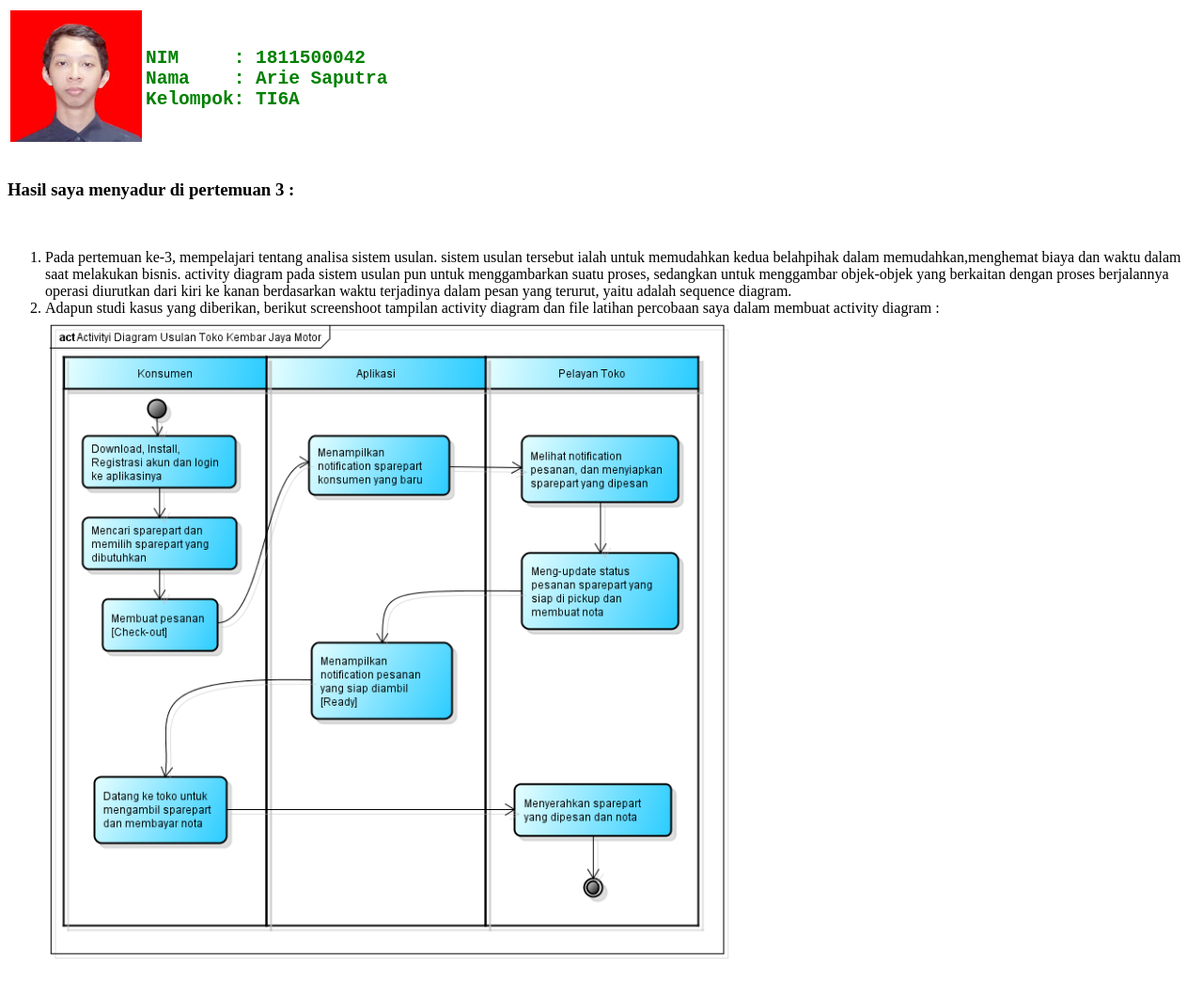
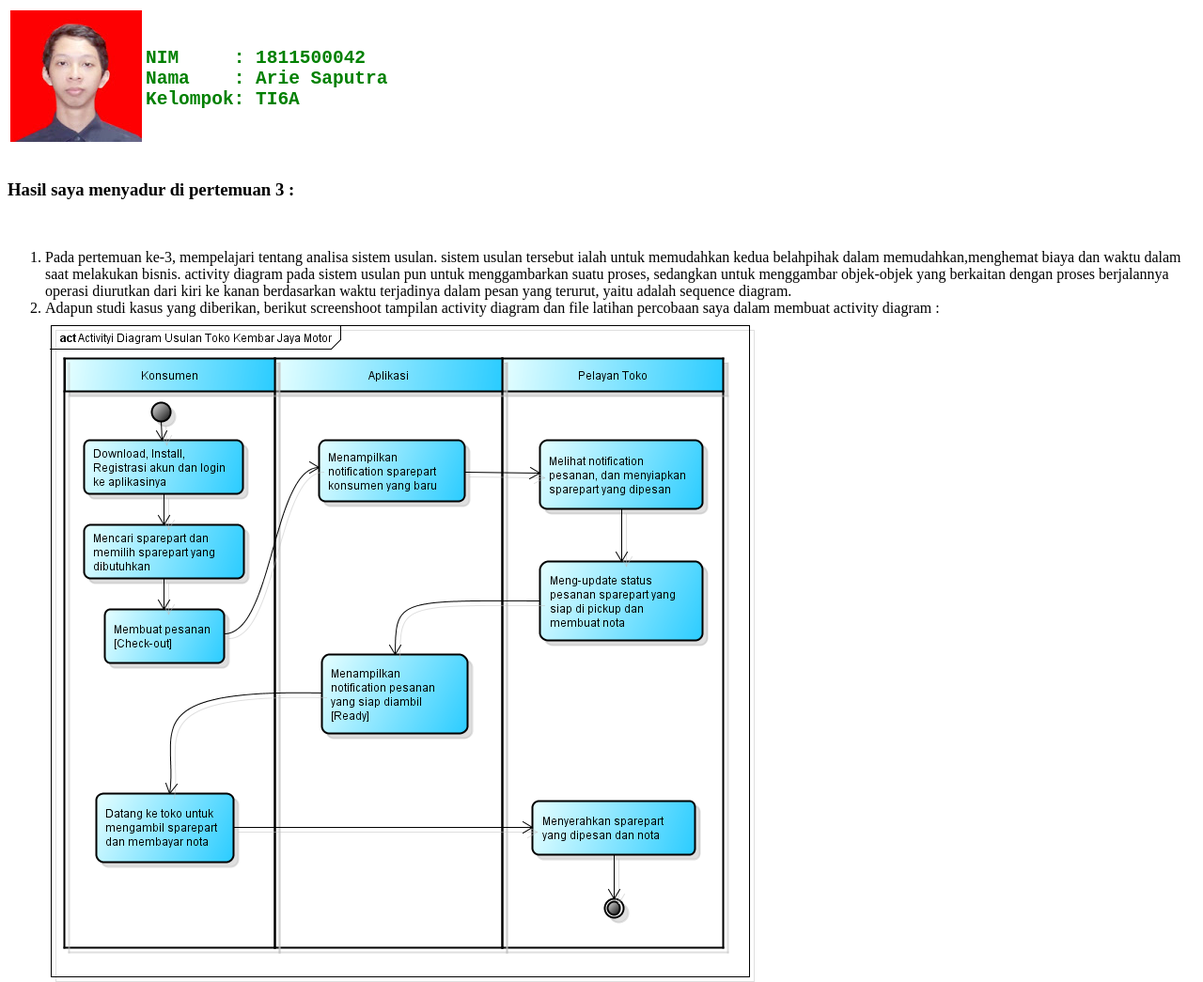
Before and after one commit to ArieSaputra042/Analisa-PPL, a plain HTML site: page 3/index.html in a window 1280 px wide. Shown: the top 1045 px of the page at 94% size. Drawn offline with Linux system fonts and the light colour scheme.

Commit message:
Update index.html

```diff
--- a/3/index.html
+++ b/3/index.html
@@ -14,7 +14,7 @@ Kelompok: TI6A
   <li>Pada pertemuan ke-3, mempelajari tentang analisa sistem usulan. sistem usulan tersebut ialah untuk memudahkan kedua belahpihak dalam memudahkan,menghemat biaya dan waktu dalam saat melakukan bisnis. activity diagram pada sistem usulan pun untuk menggambarkan suatu proses,
     sedangkan untuk menggambar objek-objek yang berkaitan dengan proses berjalannya operasi diurutkan dari kiri ke kanan berdasarkan waktu terjadinya dalam pesan yang terurut, yaitu adalah sequence diagram. </li>
   <li>Adapun studi kasus yang diberikan, berikut screenshoot tampilan activity diagram dan file latihan percobaan saya dalam membuat activity diagram :
-    <img src="ad_usulan.png" width=60%><br><br>
+    <img src="ad_usulan.png"><br><br>
     <a href="AD_tokoKembar.asta" download="Activity Diagram.astah">Download File Latihan</a>
   </li>
 </ol>
```
